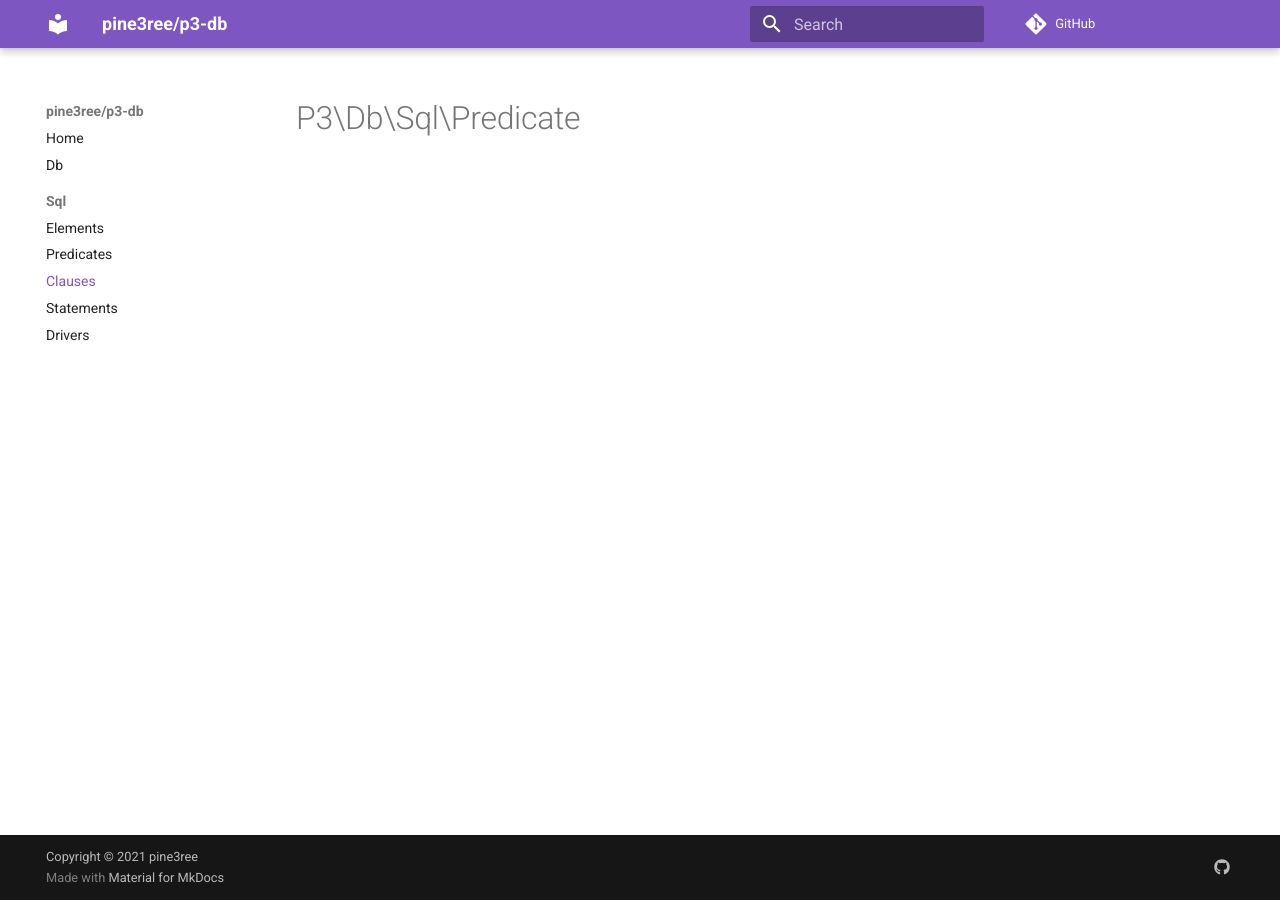
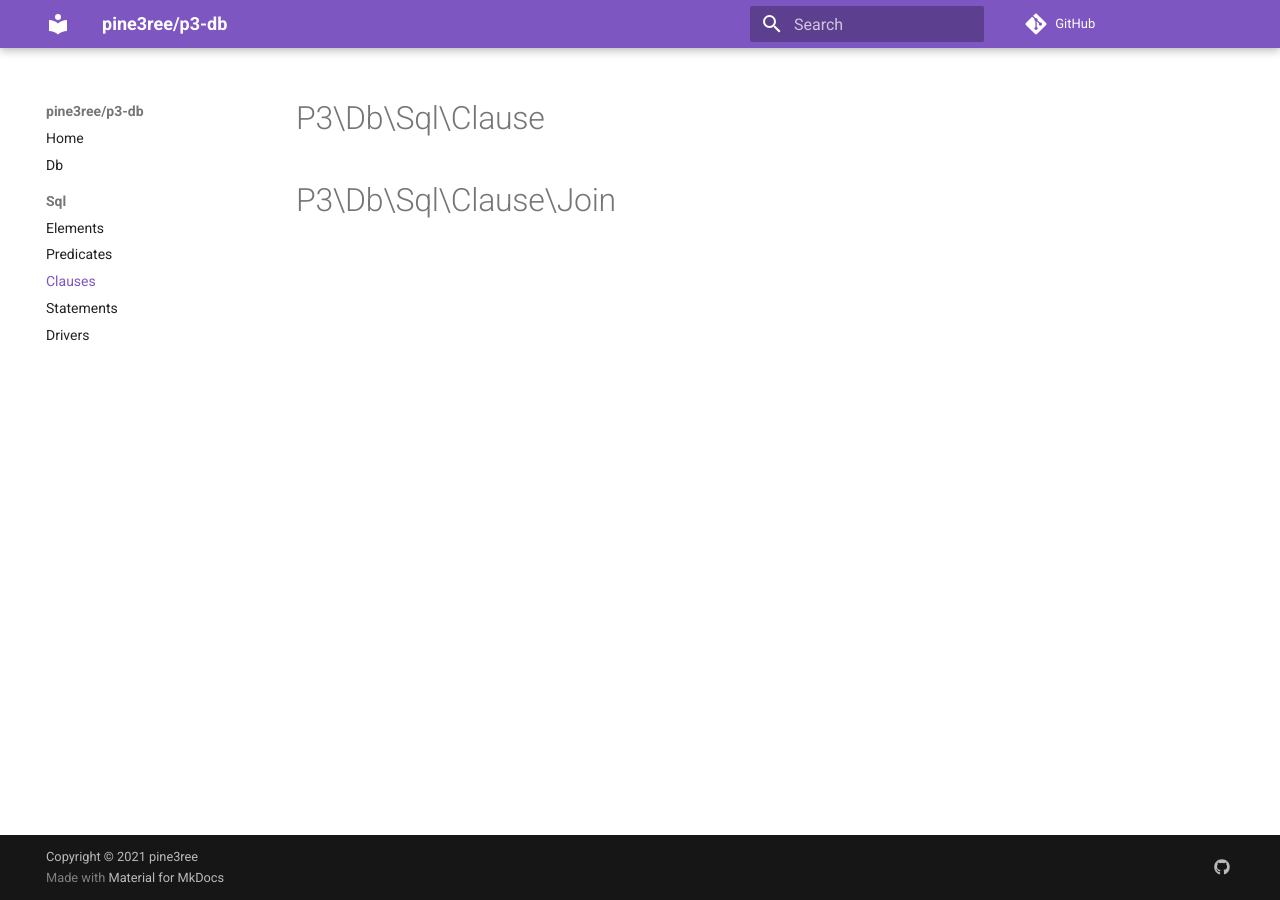
Before and after one commit to pine3ree/pine3ree-db, an MkDocs documentation site: the page built from docs/sql/clauses.md, in a window 1280 px wide. Built offline with MkDocs 1.6.1 and Material for MkDocs 9.7.7, drawn with Linux system fonts in a browser that asks for light colours; comment, search, counter and statistics services are not loaded.

Commit message:
fix docs headings
Signed-off-by: pine3ree <pine3ree@gmail.com>

```diff
--- a/docs/sql/clauses.md
+++ b/docs/sql/clauses.md
@@ -1 +1,3 @@
-# P3\Db\Sql\Predicate
+# P3\Db\Sql\Clause
+
+#P3\Db\Sql\Clause\Join
```
Also changed, not shown: docs/sql/drivers.md (+1 -1 lines).
